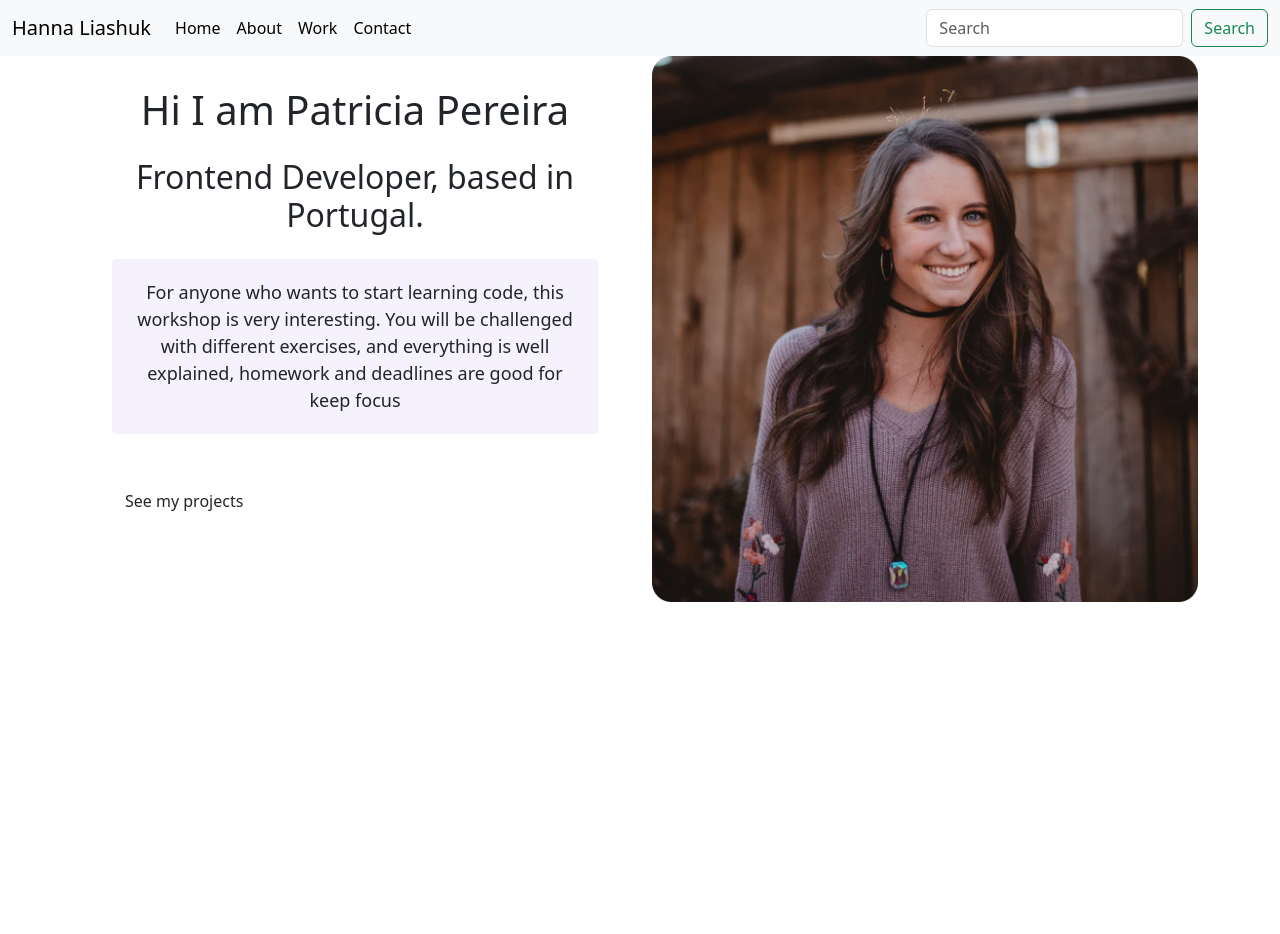
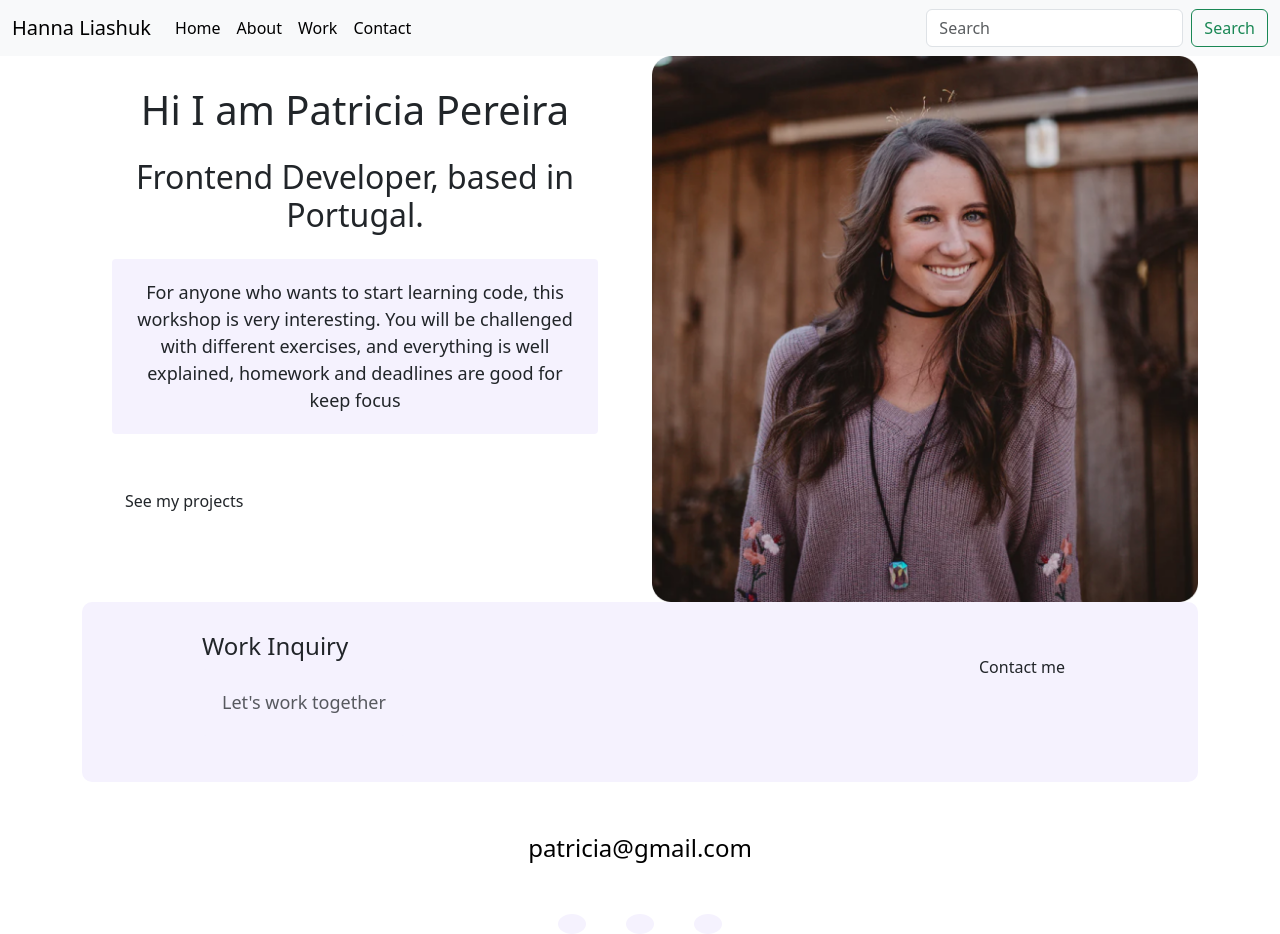
Before and after one commit to hanna-8l/About-me, a website: page about.html in a window 1280 px wide. Before the commit the page ends 800 px from the top, so only its background shows below. Drawn offline with nearby package versions, Linux system fonts and the light colour scheme.

Commit message:
added footer

```diff
--- a/about.html
+++ b/about.html
@@ -96,6 +96,33 @@
           <img src="images/patricia.png" class="img-fluid" />
         </div>
       </div>
+      <footer>
+        <div class="contact-box justify-content-between mb-5 d-none d-md-flex">
+          <div>
+            <h4>Work Inquiry</h4>
+            <p class="text-muted">Let's work together</p>
+          </div>
+          <div>
+            <a href="contact.html" class="btn btn-branding mt-3">Contact me</a>
+          </div>
+        </div>
+        <div class="d-flex justify-content-center mb-5">
+          <a href="mailto:patricia@gmail.com" class="email-link">
+            patricia@gmail.com
+          </a>
+        </div>
+        <div class="social-links d-flex justify-content-center">
+          <a href="https://www.github.com/patricia" target="_blank">
+            <i class="fab fa-github" aria-hidden="true"></i>
+          </a>
+          <a href="https://www.instragram.com/patricia" target="_blank">
+            <i class="fab fa-instagram" aria-hidden="true"></i>
+          </a>
+          <a href="https://www.twitter.com/patricia" target="_blank">
+            <i class="fab fa-twitter" aria-hidden="true"></i>
+          </a>
+        </div>
+      </footer>
     </div>
 
     <script src="https://code.jquery.com/jquery-3.5.1.slim.min.js"></script>
--- a/style.css
+++ b/style.css
@@ -1,7 +1,7 @@
 :root {
   --primary-color: #6c63ff;
   --secondary-color: #f5f2fe;
-  --branding-color: #6c63ff
+  --branding-color: #6c63ff;
   --box-shadow: 0 5px 10px rgba(0, 0, 0, 0.3);
 }
 
@@ -122,3 +122,25 @@ p {
   line-height: 27px;
   padding: 15px 30px;
 }
+footer .contact-box {
+  background: var(--secondary-color);
+  padding: 30px 120px;
+  border-radius: 10px;
+}
+footer .email-link {
+  text-decoration: none;
+  color: black;
+  font-size: 24px;
+}
+footer .email-link:hover {
+  color: var(--branding-color);
+}
+footer .social-links a {
+  margin: 0 20px;
+  color: var(--branding-color);
+  background: var(--secondary-color);
+  padding: 10px 14px;
+  border-radius: 50%;
+  font-size: 18px;
+  transition: all 100ms ease-in-out;
+}
```
Also changed, not shown: contact.html (+27 -0 lines), index.html (+27 -0 lines), projects.html (+27 -0 lines).
